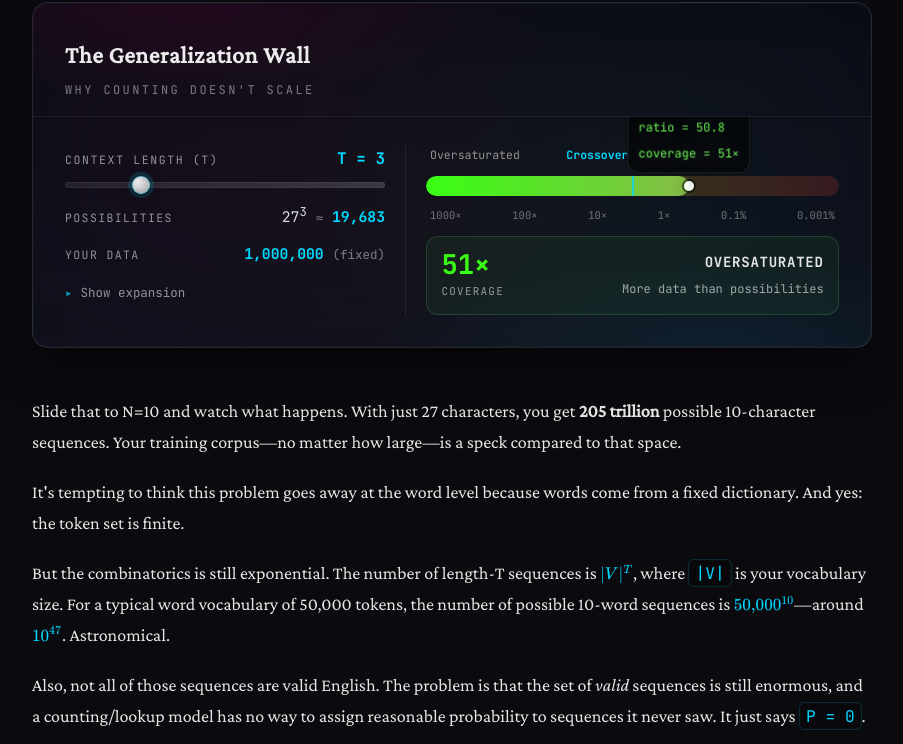
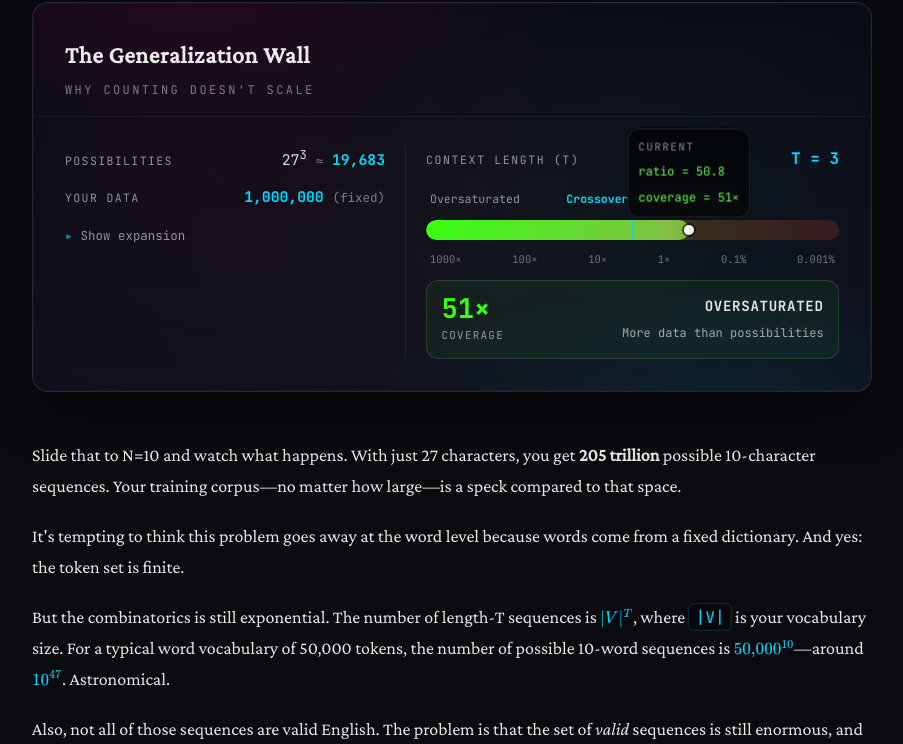
Before and after one commit to andrewloux/babygpt, a React (Vite) app: page / in a window 1280 px wide. Shown: the part 8337-9081 px from the top of the page, without its empty margins (188-1091 px from the left). Built offline with nearby package versions, Linux system fonts and the light colour scheme.

Commit message:
Generalization Wall: make bar the control

```diff
--- a/src/components/ExplosionDemo.module.css
+++ b/src/components/ExplosionDemo.module.css
@@ -12,17 +12,12 @@
   gap: 0.9rem;
 }
 
-.sliderSection {
-  display: flex;
-  flex-direction: column;
-  gap: 0.6rem;
-}
-
-.sliderHeader {
+.controlHeader {
   display: flex;
   justify-content: space-between;
   align-items: baseline;
   gap: 0.75rem;
+  margin-bottom: 0.35rem;
 }
 
 .sliderLabel {
@@ -162,6 +157,13 @@
   );
   border-radius: 999px;
   overflow: hidden;
+  cursor: pointer;
+  touch-action: none;
+  outline: none;
+}
+
+.barTrack:focus-visible {
+  box-shadow: 0 0 0 3px rgba(0, 217, 255, 0.18), 0 0 0 1px rgba(0, 217, 255, 0.25) inset;
 }
 
 .barWrap {
--- a/src/components/ExplosionDemo.tsx
+++ b/src/components/ExplosionDemo.tsx
@@ -1,12 +1,35 @@
-import { useMemo, useState } from 'react'
-import { Slider } from './Slider'
+import { useCallback, useMemo, useRef, useState } from 'react'
 import { VizCard } from './VizCard'
 import styles from './ExplosionDemo.module.css'
 
 export function ExplosionDemo() {
   const [T, setT] = useState(3)
+  const barRef = useRef<HTMLDivElement | null>(null)
   const vocabSize = 27 // a-z + space
   const trainingDataSize = 1_000_000 // 1 million examples
+
+  const computeBarPosition = useCallback((contextLength: number) => {
+    const possibilities = Math.pow(vocabSize, contextLength)
+    const ratio = trainingDataSize / possibilities
+    const logRatio = Math.log10(ratio)
+    return Math.max(0, Math.min(100, 50 + logRatio * 8))
+  }, [trainingDataSize, vocabSize])
+
+  const snapTFromPercent = useCallback((percent: number) => {
+    const x = Math.max(0, Math.min(1, percent))
+    const pos = x * 100
+    let bestT = 1
+    let bestDist = Infinity
+    for (let candidateT = 1; candidateT <= 10; candidateT++) {
+      const candidatePos = computeBarPosition(candidateT)
+      const dist = Math.abs(candidatePos - pos)
+      if (dist < bestDist) {
+        bestDist = dist
+        bestT = candidateT
+      }
+    }
+    return bestT
+  }, [computeBarPosition])
 
   const data = useMemo(() => {
     const possibilities = Math.pow(vocabSize, T)
@@ -64,6 +87,46 @@ export function ExplosionDemo() {
   const exponentChain = useMemo(() => Array(T).fill('27').join(' × '), [T])
   const markerAlign = data.barPosition < 12 ? 'markerLeft' : data.barPosition > 88 ? 'markerRight' : 'markerCenter'
 
+  const handleBarPointer = useCallback((clientX: number) => {
+    const el = barRef.current
+    if (!el) return
+    const rect = el.getBoundingClientRect()
+    if (rect.width <= 0) return
+    const percent = (clientX - rect.left) / rect.width
+    setT(snapTFromPercent(percent))
+  }, [snapTFromPercent])
+
+  const handleBarPointerDown = useCallback((e: React.PointerEvent<HTMLDivElement>) => {
+    if (e.button !== 0) return
+    e.preventDefault()
+    handleBarPointer(e.clientX)
+    e.currentTarget.setPointerCapture(e.pointerId)
+  }, [handleBarPointer])
+
+  const handleBarPointerMove = useCallback((e: React.PointerEvent<HTMLDivElement>) => {
+    if (!e.currentTarget.hasPointerCapture(e.pointerId)) return
+    handleBarPointer(e.clientX)
+  }, [handleBarPointer])
+
+  const handleBarKeyDown = useCallback((e: React.KeyboardEvent<HTMLDivElement>) => {
+    if (e.key === 'ArrowLeft' || e.key === 'ArrowDown') {
+      e.preventDefault()
+      setT((prev) => Math.max(1, prev - 1))
+    }
+    if (e.key === 'ArrowRight' || e.key === 'ArrowUp') {
+      e.preventDefault()
+      setT((prev) => Math.min(10, prev + 1))
+    }
+    if (e.key === 'Home') {
+      e.preventDefault()
+      setT(1)
+    }
+    if (e.key === 'End') {
+      e.preventDefault()
+      setT(10)
+    }
+  }, [])
+
   const footer =
     T >= 6 ? (
       <div className={styles.footer}>
@@ -77,22 +140,6 @@ export function ExplosionDemo() {
     <VizCard title="The Generalization Wall" subtitle="Why counting doesn't scale" footer={footer}>
       <div className={styles.grid}>
         <div className={styles.left}>
-          <div className={styles.sliderSection}>
-            <div className={styles.sliderHeader}>
-              <span className={styles.sliderLabel}>Context length (T)</span>
-              <span className={styles.lengthValue}>T = {T}</span>
-            </div>
-            <Slider
-              wrap={false}
-              min={1}
-              max={10}
-              step={1}
-              value={T}
-              onValueChange={(v) => setT(Math.round(v))}
-              ariaLabel="Context length (T)"
-            />
-          </div>
-
           <div className={styles.numbers}>
             <div className={styles.numberRow}>
               <div className={styles.numberLabel}>Possibilities</div>
@@ -119,6 +166,10 @@ export function ExplosionDemo() {
         </div>
 
         <div className={styles.right}>
+          <div className={styles.controlHeader}>
+            <span className={styles.sliderLabel}>Context length (T)</span>
+            <span className={styles.lengthValue}>T = {T}</span>
+          </div>
           <div className={styles.barLabels}>
             <span>Oversaturated</span>
             <span className={styles.crossover}>
@@ -127,8 +178,21 @@ export function ExplosionDemo() {
             </span>
             <span>Sparse</span>
           </div>
-          <div className={styles.barWrap} aria-hidden="true">
-            <div className={styles.barTrack}>
+          <div className={styles.barWrap}>
+            <div
+              ref={barRef}
+              className={styles.barTrack}
+              role="slider"
+              tabIndex={0}
+              aria-label="Context length (T)"
+              aria-valuemin={1}
+              aria-valuemax={10}
+              aria-valuenow={T}
+              aria-valuetext={`T = ${T}`}
+              onPointerDown={handleBarPointerDown}
+              onPointerMove={handleBarPointerMove}
+              onKeyDown={handleBarKeyDown}
+            >
               <div className={`${styles.barFill} ${styles[state]}`} style={{ width: `${data.barPosition}%` }} />
               <div className={styles.crossoverLine} />
             </div>
```
